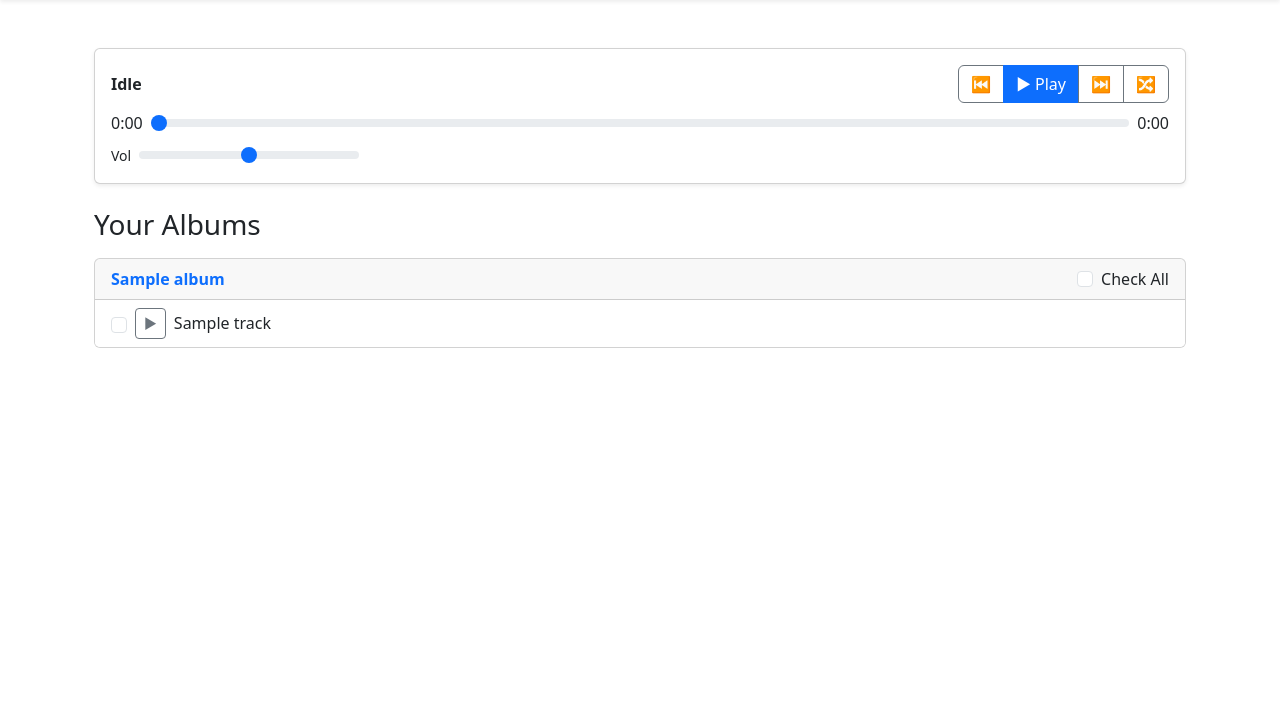
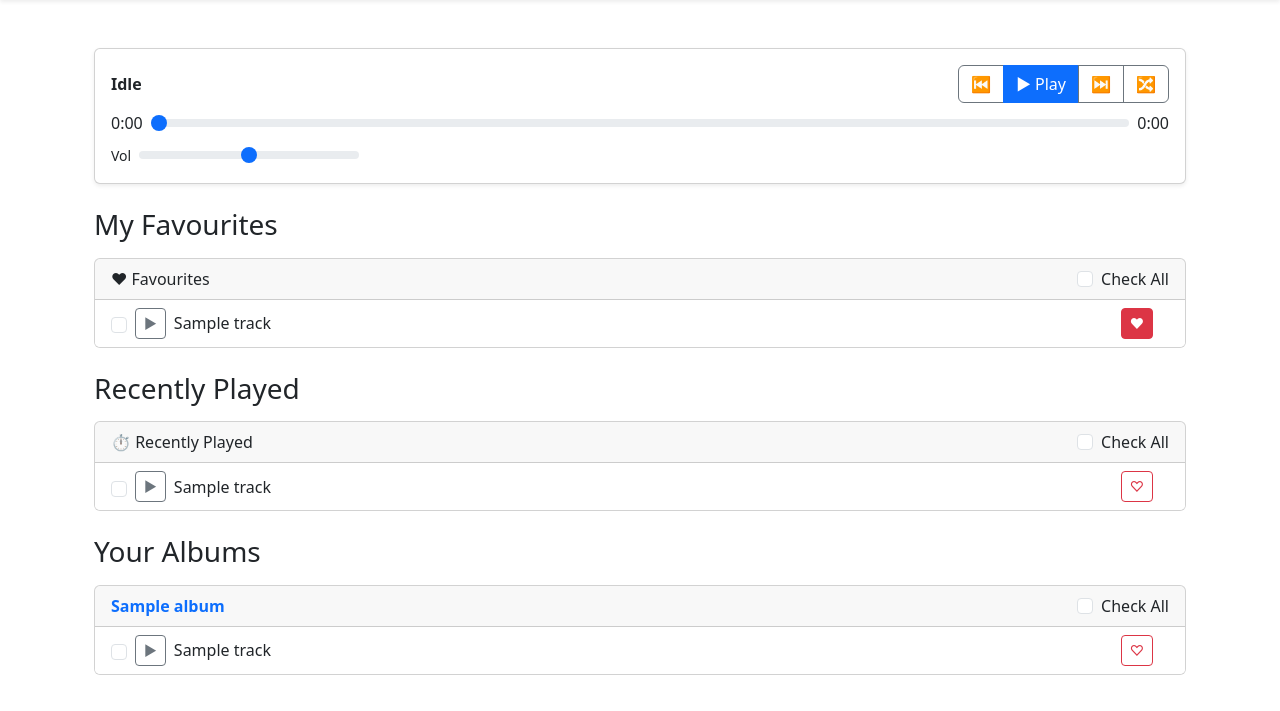
Before and after one commit to ie3ul2df/Music-Archiver, a Django app: page /tracks/ in a window 1280 px wide. Shown: the part 89-800 px from the top of the page. Run offline with Django 5.2, Linux system fonts and the light colour scheme; a user stored in the database is signed in; tables that the repository leaves empty hold one stand-in row (values such as "Sample post"); grey boxes marked "Sample" are stand-in pictures.

Commit message:
refined music player and added favourite and recent to the play list

```diff
--- a/static/js/cookies.js
+++ b/static/js/cookies.js
@@ -1,7 +1,15 @@
-// --- static\js\cookies.js ---
-// --- CSRF helper ---
+// ---------------- static/js/cookies.js ----------------
 function getCookie(name) {
-  const m = document.cookie.match(new RegExp("(^| )" + name + "=([^;]+)"));
-  return m ? m[2] : null;
+  let cookieValue = null;
+  if (document.cookie && document.cookie !== "") {
+    const cookies = document.cookie.split(";");
+    for (let i = 0; i < cookies.length; i++) {
+      const cookie = cookies[i].trim();
+      if (cookie.substring(0, name.length + 1) === name + "=") {
+        cookieValue = decodeURIComponent(cookie.substring(name.length + 1));
+        break;
+      }
+    }
+  }
+  return cookieValue;
 }
-const CSRF = getCookie("csrftoken");
--- a/static/js/music_player.js
+++ b/static/js/music_player.js
@@ -27,6 +27,9 @@
   let idx = -1;
   let shuffled = localStorage.getItem("player_shuffle") === "1";
 
+  // Convenience: are we on a page with checkboxes (track list)?
+  const checkboxMode = () => !!document.querySelector(".track-check");
+
   // --- Utils ---
   const clampIndex = (i) => (tracks.length ? (i + tracks.length) % tracks.length : -1);
   const fmt = (s) => {
@@ -50,13 +53,41 @@
 
   const highlightActiveButton = () => {
     const btns = document.querySelectorAll(".play-btn");
+    const statuses = document.querySelectorAll(".track-playing-status");
+
+    // clear all highlights + statuses
     btns.forEach((b) => b.classList.remove("is-playing"));
+    statuses.forEach((s) => (s.innerHTML = ""));
+
     if (idx >= 0 && tracks[idx]) {
       const t = tracks[idx];
-      // Try matching by src first, then by id if available
-      const bySrc = Array.from(btns).find((b) => b.dataset.src === t.src);
-      const byId = t.id != null ? Array.from(btns).find((b) => String(b.dataset.id) === String(t.id)) : null;
-      (bySrc || byId)?.classList.add("is-playing");
+
+      // find *all* matching buttons
+      const matchingBtns = Array.from(btns).filter((b) => b.dataset.src === t.src || (t.id && String(b.dataset.id) === String(t.id)));
+
+      matchingBtns.forEach((activeBtn) => {
+        activeBtn.classList.add("is-playing");
+
+        const li = activeBtn.closest("li");
+        const statusEl = li?.querySelector(".track-playing-status");
+        if (statusEl) {
+          statusEl.innerHTML = `
+          <div class="d-flex align-items-center gap-1 small text-muted">
+            <span class="track-current">0:00</span>
+            <input type="range" class="track-progress" min="0" max="100" value="0" style="flex:1">
+            <span class="track-duration">0:00</span>
+          </div>`;
+
+          // attach seek event for this row’s slider
+          const prog = statusEl.querySelector(".track-progress");
+          prog.addEventListener("input", () => {
+            if (audio.duration > 0) {
+              const pct = Math.min(Math.max(parseFloat(prog.value) || 0, 0), 100);
+              audio.currentTime = (pct / 100) * audio.duration;
+            }
+          });
+        }
+      });
     }
   };
 
@@ -76,9 +107,67 @@
     if (!trackId || !LOG_PLAY_URL_TMPL) return;
     const url = fillId(LOG_PLAY_URL_TMPL, trackId);
     if (!url) return;
-    // getCookie is defined in static/js/cookies.js (ensure that file loads first)
     const csrf = typeof getCookie === "function" ? getCookie("csrftoken") : "";
     fetch(url, { method: "POST", headers: { "X-CSRFToken": csrf } }).catch(() => {});
+  }
+
+  // --- Build queue from checked rows (DOM order) ---
+  function getCheckedTracksInDOMOrder() {
+    const albums = document.querySelectorAll(".album");
+    const arr = [];
+    albums.forEach((album) => {
+      const lis = album.querySelectorAll(".tracks > li");
+      lis.forEach((li) => {
+        const cb = li.querySelector(".track-check");
+        if (cb && cb.checked) {
+          const btn = li.querySelector(".play-btn");
+          const src = btn?.dataset.src || "";
+          if (!src) return; // skip rows without audio source
+          const id = btn?.dataset.id || li.dataset.id || null;
+          const name = btn?.dataset.name || li.querySelector("span")?.textContent?.trim() || "Untitled";
+          arr.push({ id, name, src });
+        }
+      });
+    });
+    // de-dup by src
+    const seen = new Set();
+    return arr.filter((t) => {
+      if (!t.src || seen.has(t.src)) return false;
+      seen.add(t.src);
+      return true;
+    });
+  }
+
+  function rebuildQueueFromChecks({ maintainCurrent = true, autoplay = false } = {}) {
+    if (!checkboxMode()) return;
+
+    const currentSrc = tracks[idx]?.src || null;
+    const newQ = getCheckedTracksInDOMOrder();
+    tracks = newQ;
+
+    if (!tracks.length) {
+      idx = -1;
+      audio.pause();
+      audio.removeAttribute("src");
+      setNowPlaying();
+      setPlaypauseLabel();
+      highlightActiveButton();
+      return;
+    }
+
+    const newIndex = maintainCurrent && currentSrc ? tracks.findIndex((t) => t.src === currentSrc) : -1;
+
+    if (newIndex !== -1) {
+      idx = newIndex;
+      setNowPlaying("Now");
+      highlightActiveButton();
+      setPlaypauseLabel();
+    } else {
+      idx = 0;
+      setNowPlaying("Ready");
+      setPlaypauseLabel();
+      if (autoplay) load(0, true);
+    }
   }
 
   // --- Core ---
@@ -121,8 +210,15 @@
 
   function togglePlayPause() {
     if (!audio.src) {
-      if (tracks.length) load(0, true);
+      // If no source yet, build queue from checks (if any) and start
+      if (!tracks.length && checkboxMode()) {
+        rebuildQueueFromChecks({ maintainCurrent: false, autoplay: true });
         return;
+      }
+      if (tracks.length) {
+        load(0, true);
+        return;
+      }
     }
     if (audio.paused) audio.play();
     else audio.pause();
@@ -155,9 +251,22 @@
   audio.addEventListener("timeupdate", () => {
     if (curTimeEl) curTimeEl.textContent = fmt(audio.currentTime);
     if (progress && audio.duration > 0) {
-      // keep a couple decimals for smooth slider but not too noisy
       progress.value = ((audio.currentTime / audio.duration) * 100).toFixed(2);
     }
+
+    // update ALL active row indicators
+    const activeLis = document.querySelectorAll("li .play-btn.is-playing");
+    activeLis.forEach((btn) => {
+      const li = btn.closest("li");
+      const cur = li?.querySelector(".track-current");
+      const dur = li?.querySelector(".track-duration");
+      const prog = li?.querySelector(".track-progress");
+      if (cur) cur.textContent = fmt(audio.currentTime);
+      if (dur && isFinite(audio.duration)) dur.textContent = fmt(audio.duration);
+      if (prog && audio.duration > 0) {
+        prog.value = ((audio.currentTime / audio.duration) * 100).toFixed(2);
+      }
+    });
   });
 
   // --- Progress + volume ---
@@ -204,17 +313,33 @@
     }
   });
 
-  // --- Fetch queue ---
-  if (TRACKS_JSON_URL) {
+  // --- Bootstrap initial queue ---
+  document.addEventListener("DOMContentLoaded", () => {
+    if (checkboxMode()) {
+      // Build initial queue from any pre-checked rows
+      rebuildQueueFromChecks({ maintainCurrent: false, autoplay: false });
+
+      // Rebuild when user checks/unticks
+      document.addEventListener("change", (e) => {
+        if (e.target.classList?.contains("track-check") || e.target.classList?.contains("check-all")) {
+          rebuildQueueFromChecks({ maintainCurrent: true, autoplay: false });
+        }
+      });
+
+      // Rebuild when user finishes a drag (tracks or albums)
+      const albumsEl = document.getElementById("albums");
+      if (albumsEl) albumsEl.addEventListener("dragend", () => rebuildQueueFromChecks({ maintainCurrent: true }));
+    } else if (TRACKS_JSON_URL) {
+      // Fallback: fetch from JSON if there is no checkbox UI on this page
       fetch(TRACKS_JSON_URL)
         .then((r) => r.json())
         .then((data) => {
           const list = Array.isArray(data?.tracks) ? data.tracks : [];
           tracks = list
             .map((t) => ({
-            id: t.id != null ? t.id : null, // keep ID for logPlay / matching
+              id: t.id != null ? t.id : null,
               name: t.name || t.title || "Untitled",
-            src: t.src || t.file_url || t.url || "", // flexible key support
+              src: t.src || t.file_url || t.url || "",
             }))
             .filter((t) => t.src);
 
@@ -232,6 +357,7 @@
     } else {
       np && (np.textContent = "No data source configured");
     }
+  });
 
   // --- Play buttons in lists (event delegation) ---
   document.addEventListener("click", (e) => {
@@ -243,8 +369,10 @@
     const id = btn.dataset.id || null;
     if (!src) return;
 
+    // Try to find in current queue first
     let i = tracks.findIndex((t) => t.src === src || (id && String(t.id) === String(id)));
     if (i === -1) {
+      // Not in queue: append it (even if not checked)
       tracks.push({ id: id ? id : null, name, src });
       i = tracks.length - 1;
     }
--- a/static/js/toggle_fav_btn.js
+++ b/static/js/toggle_fav_btn.js
@@ -40,3 +40,5 @@
       .catch(console.error);
   });
 })();
+
+console.log("toggle_fav_btn.js loaded ✅");
--- a/static/js/track_list.js
+++ b/static/js/track_list.js
@@ -1,3 +1,4 @@
+// --------------------------- static/js/track_list.js ---------------------------//
 // Toggle all tracks in an album
 document.addEventListener("change", (e) => {
   if (e.target.classList.contains("check-all")) {
@@ -35,3 +36,7 @@ document.addEventListener("DOMContentLoaded", () => {
   makeSortable(document.getElementById("albums"), ".album");
   document.querySelectorAll(".tracks").forEach((ul) => makeSortable(ul, "li"));
 });
+
+document.addEventListener("dragend", () => {
+  // nothing here; music_player.js listens and rebuilds queue
+});
--- a/templates/tracks/album_detail.html
+++ b/templates/tracks/album_detail.html
@@ -36,6 +36,7 @@
     {% endfor %}
   </ul>
 </div>
+
 <script>
   // enable drag reordering of tracks
   const tl = document.getElementById("track-list");
--- a/templates/tracks/track_list.html
+++ b/templates/tracks/track_list.html
@@ -1,7 +1,12 @@
 {% extends "base.html" %} {% load static %} {% block content %}
 <div class="container py-4">
-  <!-- simple audio player reused from previous template -->
-  <div id="player-card" data-tracks-url="{% url 'tracks_json' %}"></div>
+  <!-- Media Player -->
+  <div
+    id="player-card"
+    data-tracks-url="{% url 'tracks_json' %}"
+    data-log-play-url="{% url 'log_play' 0 %}"
+    data-toggle-fav-url="{% url 'toggle_favorite' 0 %}"
+  ></div>
 
   <div class="card shadow-sm mb-4">
     <div class="card-body d-flex flex-column gap-2">
@@ -29,33 +34,137 @@
       <audio id="player" preload="metadata"></audio>
     </div>
   </div>
- <h3 class="mb-3">Your Albums</h3>
+
+  <!-- Favourites -->
+  <h3 class="mb-3">My Favourites</h3>
+  <div class="album card mb-4" data-id="favorites" draggable="true">
+    <div class="card-header d-flex justify-content-between align-items-center">
+      <span>♥ Favourites</span>
+      <div class="form-check mb-0">
+        <input class="form-check-input check-all" type="checkbox" id="album-fav-all" />
+        <label class="form-check-label" for="album-fav-all">Check All</label>
+      </div>
+    </div>
+    <ul class="list-group list-group-flush tracks">
+      {% for fav in favorites %}
+      <li
+        class="list-group-item d-flex align-items-center gap-2 track-item"
+        data-id="{{ fav.track.id }}"
+        data-name="{{ fav.track.name }}"
+        data-src="{% if fav.track.audio_file %}{{ fav.track.audio_file.url }}{% elif fav.track.source_url %}{{ fav.track.source_url }}{% endif %}"
+        draggable="true"
+      >
+        <input class="form-check-input track-check" type="checkbox" id="track-fav-{{ fav.track.id }}" />
+
+        <button
+          type="button"
+          class="btn btn-sm btn-outline-secondary play-btn"
+          data-id="{{ fav.track.id }}"
+          data-name="{{ fav.track.name }}"
+          data-src="{% if fav.track.audio_file %}{{ fav.track.audio_file.url }}{% elif fav.track.source_url %}{{ fav.track.source_url }}{% endif %}"
+        >
+          ▶
+        </button>
+
+        <span class="flex-grow-1">{{ fav.track.name }}</span>
+
+        <button type="button" class="btn btn-sm btn-outline-danger fav-btn active" data-track="{{ fav.track.id }}" aria-pressed="true">♥</button>
+        <span class="track-playing-status ms-2"></span>
+      </li>
+      {% empty %}
+      <li class="list-group-item text-muted">No favourites yet.</li>
+      {% endfor %}
+    </ul>
+  </div>
+
+  <!-- Recent Tracks -->
+  <h3 class="mb-3">Recently Played</h3>
+  <div class="album card mb-4" data-id="recent" draggable="true">
+    <div class="card-header d-flex justify-content-between align-items-center">
+      <span>⏱ Recently Played</span>
+      <div class="form-check mb-0">
+        <input class="form-check-input check-all" type="checkbox" id="album-recent-all" />
+        <label class="form-check-label" for="album-recent-all">Check All</label>
+      </div>
+    </div>
+    <ul class="list-group list-group-flush tracks">
+      {% for row in recent %}
+      <li
+        class="list-group-item d-flex align-items-center gap-2 track-item"
+        data-id="{{ row.track.id }}"
+        data-name="{{ row.track.name }}"
+        data-src="{% if row.track.audio_file %}{{ row.track.audio_file.url }}{% elif row.track.source_url %}{{ row.track.source_url }}{% endif %}"
+        draggable="true"
+      >
+        <input class="form-check-input track-check" type="checkbox" id="track-recent-{{ row.track.id }}" />
+
+        <button
+          type="button"
+          class="btn btn-sm btn-outline-secondary play-btn"
+          data-id="{{ row.track.id }}"
+          data-name="{{ row.track.name }}"
+          data-src="{% if row.track.audio_file %}{{ row.track.audio_file.url }}{% elif row.track.source_url %}{{ row.track.source_url }}{% endif %}"
+        >
+          ▶
+        </button>
+
+        <span class="flex-grow-1">{{ row.track.name }}</span>
+
+        <button
+          type="button"
+          class="btn btn-sm btn-outline-danger fav-btn {% if row.track.is_favorited %}active{% endif %}"
+          data-track="{{ row.track.id }}"
+          aria-pressed="{{ row.track.is_favorited|yesno:'true,false' }}"
+        >
+          {% if row.track.is_favorited %}♥{% else %}♡{% endif %}
+        </button>
+        <span class="track-playing-status ms-2"></span>
+      </li>
+      {% empty %}
+      <li class="list-group-item text-muted">No recently played tracks.</li>
+      {% endfor %}
+    </ul>
+  </div>
+
+  <!-- Albums -->
+  <h3 class="mb-3">Your Albums</h3>
   <div id="albums" class="d-flex flex-column gap-3">
     {% for album in albums %}
     <div class="album card" data-id="{{ album.id }}" draggable="true">
       <div class="card-header d-flex justify-content-between align-items-center">
         <a href="{% url 'album_detail' album.id %}" class="fw-bold text-decoration-none">{{ album.name }}</a>
         <div class="form-check mb-0">
-          <input class="form-check-input check-all" type="checkbox" id="album-{{ album.id }}-all">
+          <input class="form-check-input check-all" type="checkbox" id="album-{{ album.id }}-all" />
           <label class="form-check-label" for="album-{{ album.id }}-all">Check All</label>
         </div>
-
       </div>
 
-       <ul class="list-group list-group-flush tracks">
+      <ul class="list-group list-group-flush tracks">
         {% for at in album.album_tracks.all %}
         <li class="list-group-item d-flex align-items-center gap-2" data-id="{{ at.track.id }}" draggable="true">
-          <input class="form-check-input track-check" type="checkbox" id="track-{{ at.track.id }}">
+          <input class="form-check-input track-check" type="checkbox" id="track-{{ at.track.id }}" />
+
           <button
             type="button"
             class="btn btn-sm btn-outline-secondary play-btn"
             data-id="{{ at.track.id }}"
             data-name="{{ at.track.name }}"
             data-src="{% if at.track.audio_file %}{{ at.track.audio_file.url }}{% elif at.track.source_url %}{{ at.track.source_url }}{% endif %}"
-            aria-label="Play {{ at.track.name }}">
+          >
             ▶
           </button>
-          <span>{{ at.track.name }}</span>
+
+          <span class="flex-grow-1">{{ at.track.name }}</span>
+
+          <button
+            type="button"
+            class="btn btn-sm btn-outline-danger fav-btn {% if at.track.is_favorited %}active{% endif %}"
+            data-track="{{ at.track.id }}"
+            aria-pressed="{{ at.track.is_favorited|yesno:'true,false' }}"
+          >
+            {% if at.track.is_favorited %}♥{% else %}♡{% endif %}
+          </button>
+          <span class="track-playing-status ms-2"></span>
         </li>
         {% empty %}
         <li class="list-group-item text-muted">No tracks</li>
@@ -65,10 +174,11 @@
     {% empty %}
     <p class="text-muted">No albums yet.</p>
     {% endfor %}
-  </ul>
+  </div>
 </div>
+{% endblock %} {% block extra_js %}
+<script src="{% static 'js/cookies.js' %}" defer></script>
+<script src="{% static 'js/music_player.js' %}" defer></script>
+<script src="{% static 'js/track_list.js' %}" defer></script>
+<script src="{% static 'js/toggle_fav_btn.js' %}" defer></script>
 {% endblock %}
-
-{% block extra_js %}
-<script src="{% static 'js/track_list.js' %}" defer></script>
-{% endblock %}
--- a/tracks/views.py
+++ b/tracks/views.py
@@ -7,7 +7,7 @@ from django.http import JsonResponse, HttpResponseBadRequest
 from django.contrib import messages
 from django.utils import timezone
 from django.db import IntegrityError
-from django.db.models import Max
+from django.db.models import Max, Exists, OuterRef, Prefetch
 from .models import Track, Listen, Favorite
 from .forms import TrackForm
 from album.models import Album, AlbumTrack
@@ -20,18 +20,44 @@ from plans.utils import (
 import json
 
 
+@login_required
 def track_list(request):
-    """List all of the user's albums and their tracks."""
-    albums = []
+    # favourites
+    favs = Favorite.objects.filter(owner=request.user).select_related("track").order_by("-created_at")[:25]
 
-    if request.user.is_authenticated:
-            albums = (
-            Album.objects.filter(owner=request.user)
-            .prefetch_related("album_tracks__track")
-            .order_by("name")
+    # recently played (unique per track)
+    latest_per_track = (
+        Listen.objects.filter(user=request.user)
+        .values("track")
+        .annotate(last_played=Max("played_at"))
+        .order_by("-last_played")[:25]
+    )
+    track_ids = [item["track"] for item in latest_per_track]
+    tracks = Track.objects.in_bulk(track_ids)
+    recent = [
+        {"track": tracks[item["track"]], "last_played": item["last_played"]}
+        for item in latest_per_track
+    ]
+
+    # annotate albums with favourites
+    fav_subquery = Favorite.objects.filter(owner=request.user, track=OuterRef("pk"))
+    albums = (
+        Album.objects.all()
+        .prefetch_related(
+            Prefetch(
+                "album_tracks",
+                queryset=AlbumTrack.objects.select_related("track").annotate(
+                    is_favorited=Exists(fav_subquery)
+                ),
+            )
         )
+    )
 
-    return render(request, "tracks/track_list.html", {"albums": albums})
+    return render(request, "tracks/track_list.html", {
+        "albums": albums,
+        "favorites": favs,
+        "recent": recent,
+    })
 
 
 @login_required
@@ -117,11 +143,16 @@ def reorder_tracks(request):
 def tracks_json(request):
     # Make sure each item includes id, name, and a playable URL
     data = []
-    for t in Track.objects.all().only("id", "name"):
-        try:
-            src = t.audio.url  # adjust if your field is different (e.g., t.file.url)
-        except Exception:
-            src = ""
+    for t in Track.objects.all().only("id", "name", "audio_file", "source_url"):
+        # Prefer the uploaded file, fall back to an external URL
+        src = ""
+        if getattr(t, "audio_file", None):
+            try:
+                src = t.audio_file.url
+            except Exception:
+                src = ""
+        elif t.source_url:
+            src = t.source_url
         data.append({"id": t.id, "name": t.name, "src": src})
     return JsonResponse({"tracks": data})
 
@@ -174,13 +205,29 @@ def play_track(request, pk):
         return redirect("track_list")
     return redirect(dest)
 
+
+from django.db.models import Max
+
 @login_required
 def recently_played(request):
-    items = (
-        Track.objects.filter(owner=request.user, last_played_at__isnull=False)
-        .order_by("-last_played_at")[:25]
+    latest_per_track = (
+        Listen.objects.filter(user=request.user)
+        .values("track")  # group by track
+        .annotate(last_played=Max("played_at"))  # latest play for each
+        .order_by("-last_played")[:25]
     )
-    return render(request, "tracks/recently_played.html", {"tracks": items})
+
+    # fetch Track objects with timestamp
+    track_ids = [item["track"] for item in latest_per_track]
+    tracks = Track.objects.in_bulk(track_ids)
+
+    results = [
+        {"track": tracks[item["track"]], "last_played": item["last_played"]}
+        for item in latest_per_track
+    ]
+
+    return render(request, "tracks/recently_played.html", {"results": results})
+
 
 
 @require_POST
```
Also changed, not shown: templates/tracks/favorites.html (+6 -5 lines), templates/tracks/recently_played.html (+5 -6 lines). Lines whose indentation alone changed are shown as unchanged.
